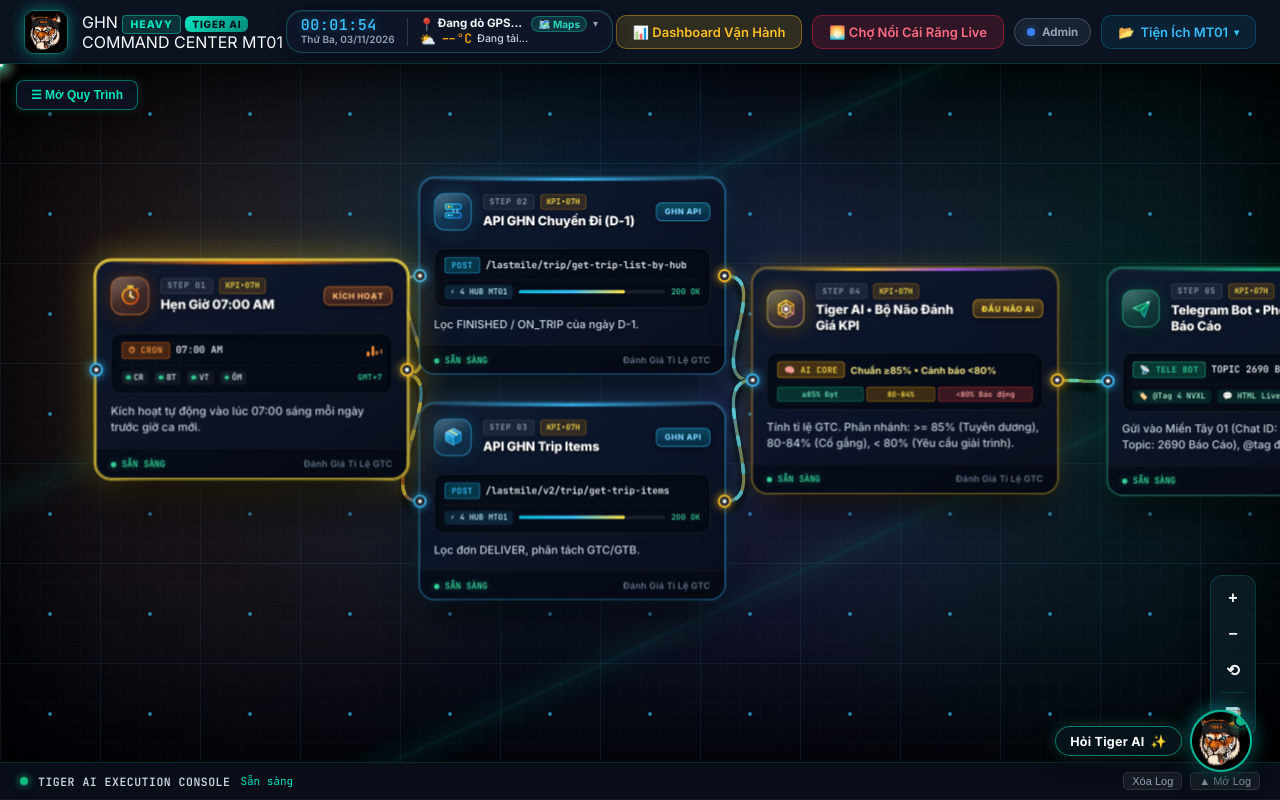
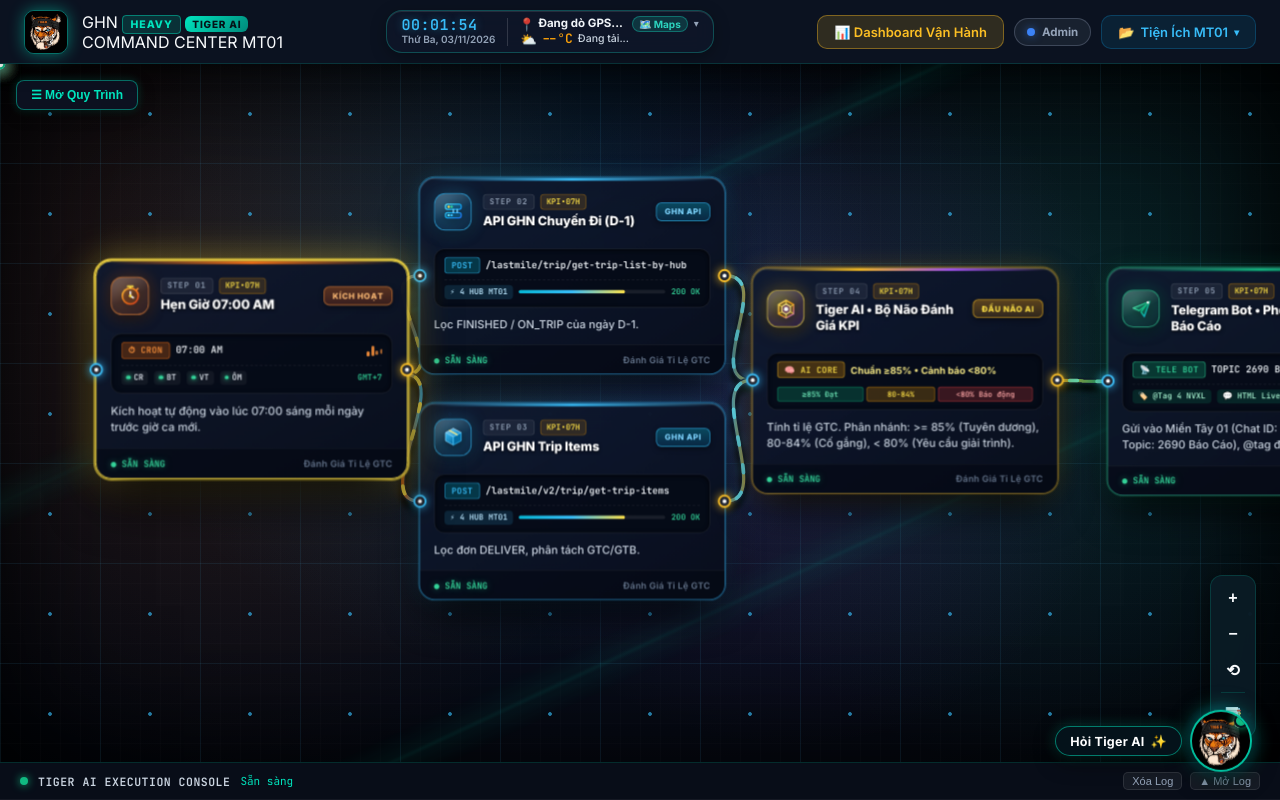
Before and after one commit to billnguyen1990/tiger-ai-studio, a Flask app: page / in a window 1280 px wide. Run offline with Flask 3, Linux system fonts and the light colour scheme.

Commit message:
fix: remove Cho Noi Cai Rang Live button from command center header

```diff
--- a/templates/index.html
+++ b/templates/index.html
@@ -128,11 +128,6 @@
       <!-- Nút mở Dashboard Vận Hành -->
       <a href="/cost-dashboard" class="btn btn-secondary" style="background: rgba(251, 191, 36, 0.15); border: 1px solid rgba(251, 191, 36, 0.4); color: #fbbf24; text-decoration: none;" title="Xem Dashboard Vận Hành MT01 (11 chỉ số chi phí, lương & xe tải)">
         <span>📊 Dashboard Vận Hành</span>
-      </a>
-
-      <!-- Nút mở Game Đua Ghe Chợ Nổi Cái Răng Live -->
-      <a href="/dua-ghe-live" target="_blank" class="btn btn-secondary" style="background: rgba(255, 42, 68, 0.15); border: 1px solid rgba(255, 42, 68, 0.4); color: #ff6b81; text-decoration: none;" title="Không Gian Văn Hóa Chợ Nổi Cái Răng Buổi Sáng (TikTok Live Overlay)">
-        <span>🌅 Chợ Nổi Cái Răng Live</span>
       </a>
 
       <div id="roleBadgeContainer" class="role-badge-container">
```
